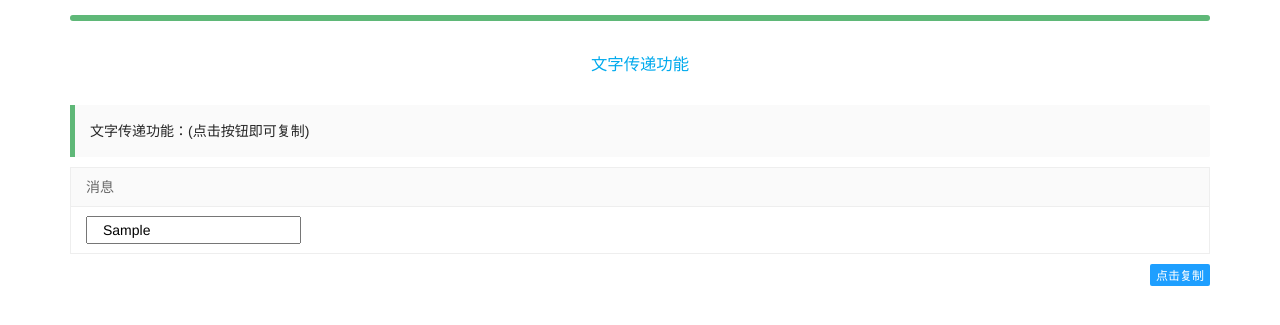
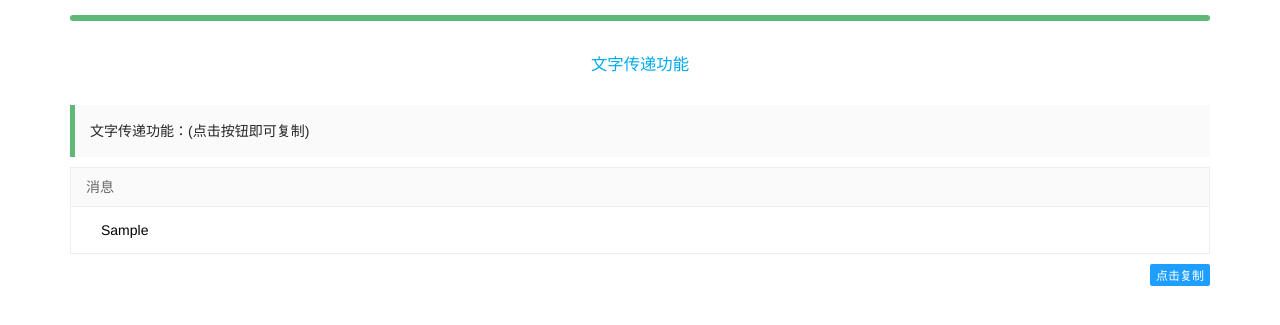
Before and after one commit to dokidoki-dev/uhz-tools, a Flask app: a page that uses templates/copy.html in a window 1280 px wide. Shown: the top 325 px of the page. Run offline with Flask 2, Linux system fonts and the light colour scheme; tables that the repository leaves empty hold one stand-in row (values such as "Sample post").

Commit message:
完整功能开发完成

```diff
--- a/templates/copy.html
+++ b/templates/copy.html
@@ -35,7 +35,7 @@
         <tbody>
         <tr>
             <td>
-                <input type="text" id="btn_copy" class="layui-table-cell laytable-cell-1-0-3" readonly="readonly" value="{{ msg }}">
+                <input type="text" title="{{ msg }}" id="btn_copy" style="border:none;outline:medium;background:transparent" class="layui-table-cell" readonly="readonly" value="{{ msg }}">
             </td>
         </tr>
         </tbody>
```
